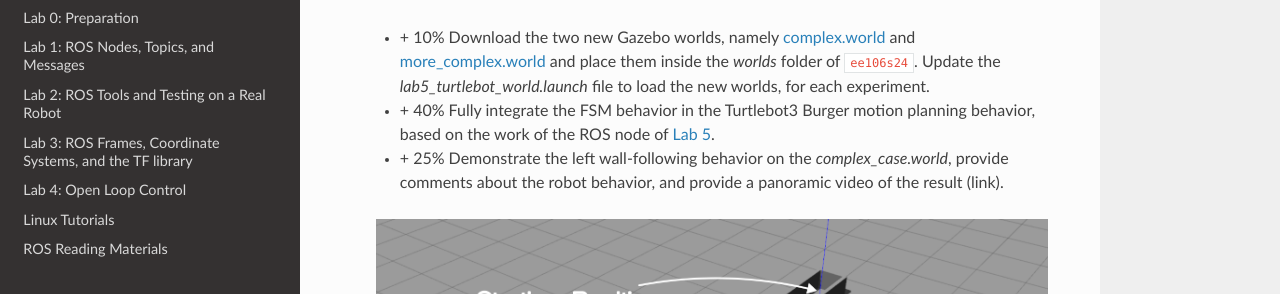
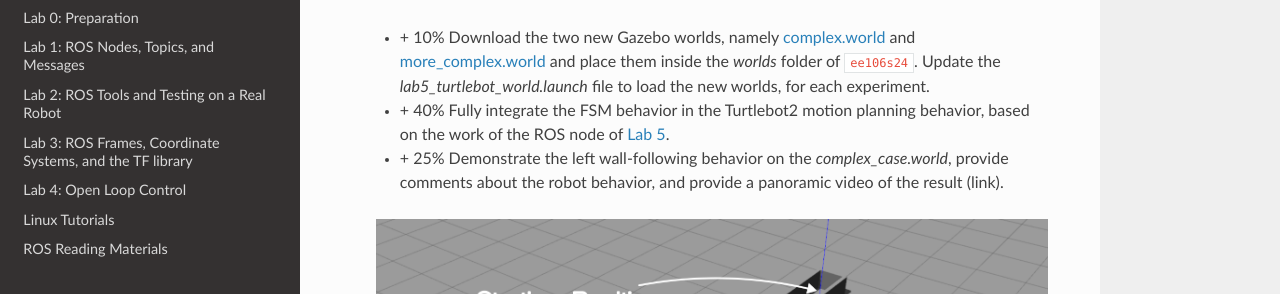
Before and after one commit to taektay/ee106, a Sphinx documentation site: the page built from docs/source/lab7.rst, in a window 1280 px wide and 900 px high, scrolled down 2354 px. Shown: the part 157-451 px from the top of the window. Built offline with Sphinx 7.4.7 and the Read the Docs theme 2.0.0, drawn with Linux system fonts in a browser that asks for light colours.

Commit message:
Update lab7.rst

```diff
--- a/docs/source/lab7.rst
+++ b/docs/source/lab7.rst
@@ -70,7 +70,7 @@ Submission
 #. Grading rubric:
 
  + \+ 10% Download the two new Gazebo worlds, namely `complex.world <https://github.com/UCR-Robotics/ee106/blob/main/scripts/complex.world>`_ and `more_complex.world <https://github.com/UCR-Robotics/ee106/blob/main/scripts/more_complex.world>`_ and place them inside the `worlds` folder of ``ee106s24``. Update the `lab5_turtlebot_world.launch` file to load the new worlds, for each experiment.
- + \+ 40% Fully integrate the FSM behavior in the Turtlebot3 Burger motion planning behavior, based on the work of the ROS node of `Lab 5 <https://ucr-ee106.readthedocs.io/en/latest/lab5.html#submission>`_.
+ + \+ 40% Fully integrate the FSM behavior in the Turtlebot2 motion planning behavior, based on the work of the ROS node of `Lab 5 <https://ucr-ee106.readthedocs.io/en/latest/lab5.html#submission>`_.
  + \+ 25% Demonstrate the left wall-following behavior on the `complex_case.world`, provide comments about the robot behavior, and provide a panoramic video of the result (link).
 
  .. image:: pics/complex_case.png
```
